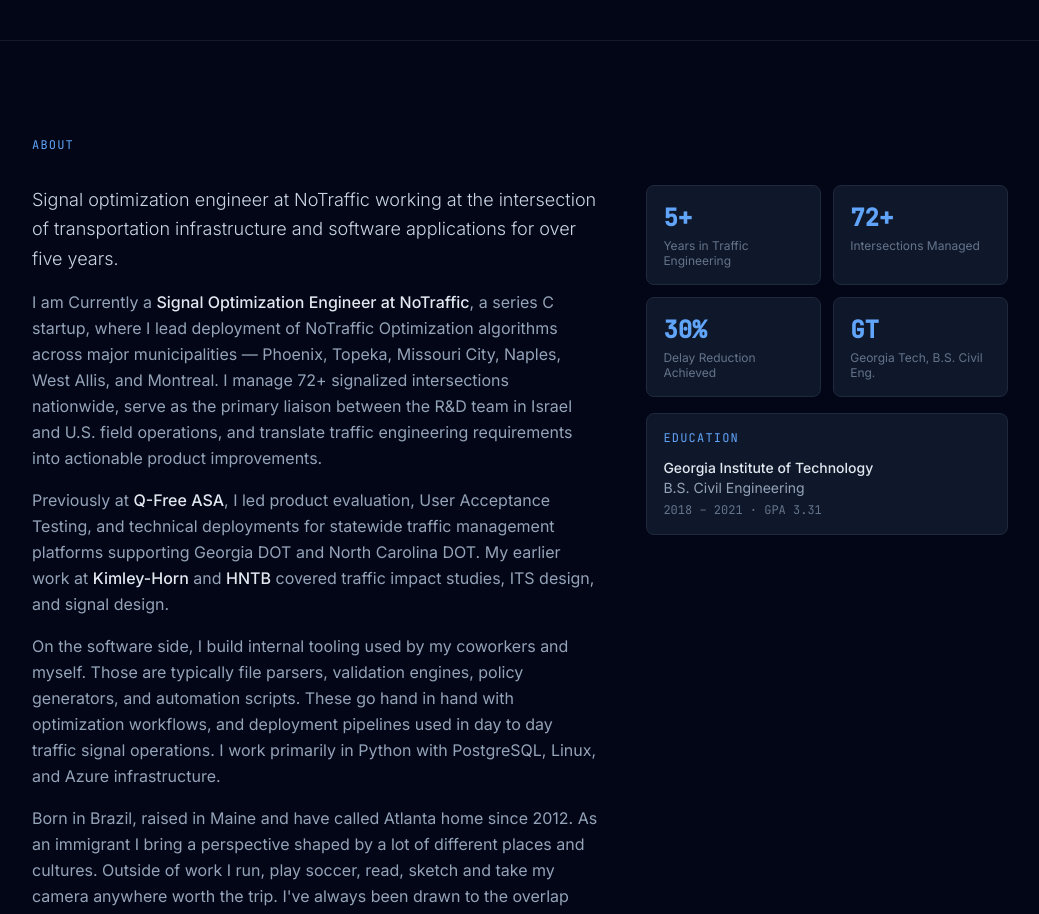
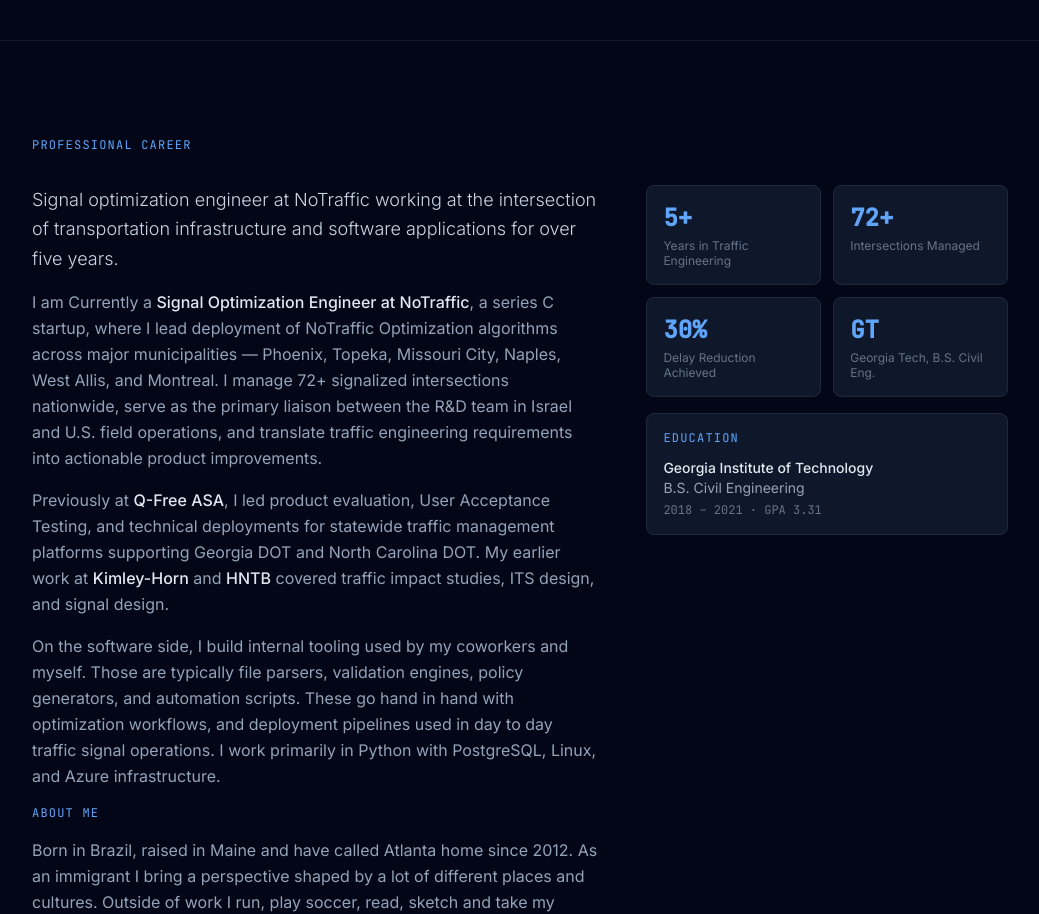
Before and after one commit to shmucas/portfolio, a React (Vite) app: page / in a window 1280 px wide. Shown: the part 760-1674 px from the top of the page, without its empty margins (120-1159 px from the left). Built offline with nearby package versions, Linux system fonts and the light colour scheme.

Commit message:
update resume

```diff
--- a/src/components/About.jsx
+++ b/src/components/About.jsx
@@ -14,7 +14,7 @@
     <section id="about" className="py-24 border-t border-slate-800/60">
       <div className="max-w-5xl mx-auto px-6">
         <div ref={ref} className="section-fade">
-          <p className="mono-label mb-8">About</p>
+          <p className="mono-label mb-8">Professional Career</p>
 
           <div className="grid md:grid-cols-5 gap-12 items-start">
             <div className="md:col-span-3 space-y-4">
@@ -44,6 +44,8 @@
                 optimization workflows, and deployment pipelines used in day to day traffic signal operations. I work primarily in Python with
                 PostgreSQL, Linux, and Azure infrastructure.
               </p>
+              <p className="mono-label mb-8">About Me</p>
+
               <p className="text-slate-400 leading-relaxed">
                 Born in Brazil, raised in Maine and have called Atlanta home since 2012. As an immigrant I bring a perspective shaped by a lot of different places and cultures. Outside of work I run, play soccer, read, sketch and take my camera anywhere worth the trip. I've always been drawn to the overlap between creativity and analytical thinking — it's what pulled me toward engineering and keeps me sharp outside of it.
               </p>
```
